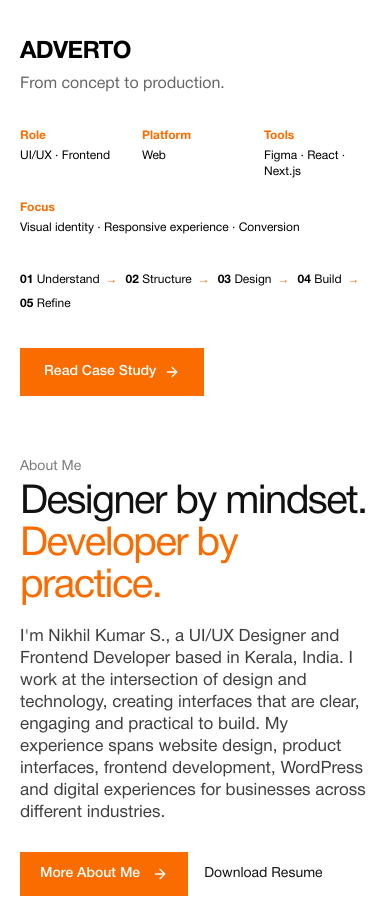
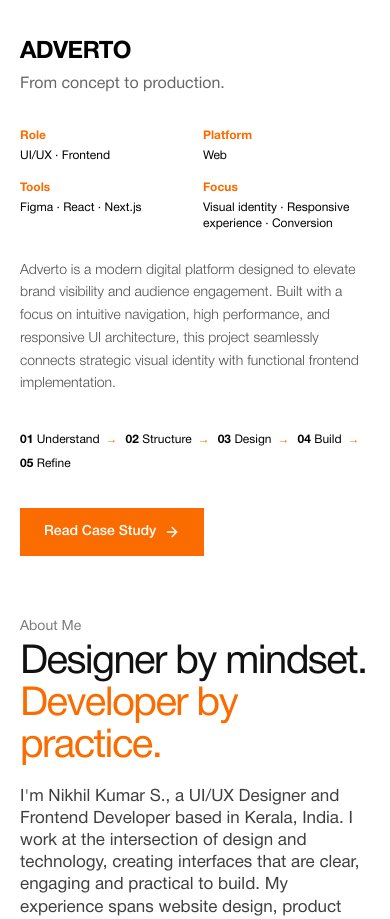
Before and after one commit to nikhilkumar202002/nikhil-my-portfolio, a Next.js app: page / in a window 390 px wide. Shown: the part 4540-5459 px from the top of the page. Built offline with nearby package versions, Linux system fonts and the light colour scheme.

Commit message:
feat: add CaseStudy section component for Adverto project

```diff
--- a/app/component/sections/CaseStudy.tsx
+++ b/app/component/sections/CaseStudy.tsx
@@ -70,8 +70,8 @@ const CaseStudy = () => {
             </div>
 
             {/* Metadata Grid */}
-            <div className="space-y-5 pt-1">
-              <div className="grid grid-cols-3 gap-4 sm:gap-6">
+            <div className="pt-1">
+              <div className="grid grid-cols-2 gap-4 sm:grid-cols-4 sm:gap-6">
                 <div>
                   <span className="block text-xs font-semibold text-primary sm:text-sm">
                     Role
@@ -98,7 +98,6 @@ const CaseStudy = () => {
                     Figma · React · Next.js
                   </span>
                 </div>
-              </div>
 
                 <div>
                   <span className="block text-xs font-semibold text-primary sm:text-sm">
@@ -109,6 +108,12 @@ const CaseStudy = () => {
                   </span>
                 </div>
               </div>
+            </div>
+
+            {/* Case Study Overview Paragraph */}
+            <p className="text-sm font-light leading-relaxed text-black/70 sm:text-base">
+              Adverto is a modern digital platform designed to elevate brand visibility and audience engagement. Built with a focus on intuitive navigation, high performance, and responsive UI architecture, this project seamlessly connects strategic visual identity with functional frontend implementation.
+            </p>
 
             {/* Process Steps Pipeline */}
             <div className="flex flex-wrap items-center gap-x-2 gap-y-2 pt-2 text-xs sm:text-sm">
```
Lines whose indentation alone changed are shown as unchanged.
